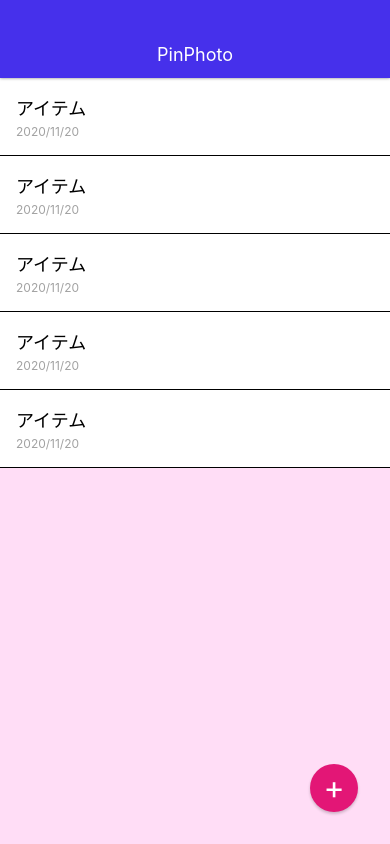
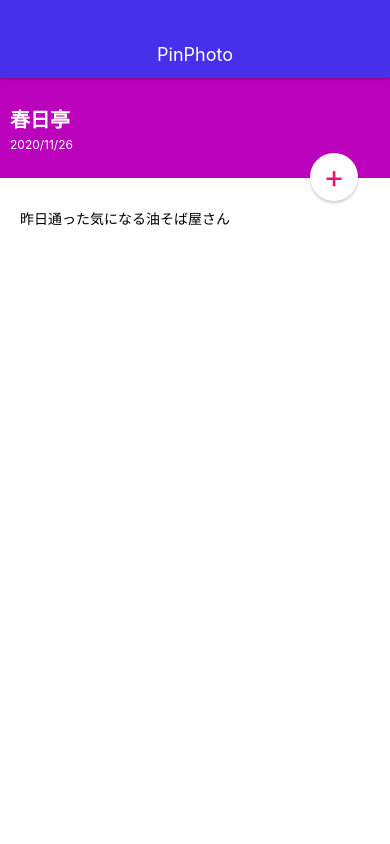
Before and after one commit to Mitsukiooka/pinphoto, a React Native app: screen / in a window 390 px wide. Built offline with nearby package versions, Linux system fonts and the light colour scheme.

Commit message:
edit style edit screen

```diff
--- a/App.js
+++ b/App.js
@@ -2,16 +2,14 @@
 import React from 'react';
 import { StyleSheet, View } from 'react-native';
 
-import PinPhoto from './src/components/PinPhoto';
 import Appbar from './src/components/Appbar';
-import CircleButton from './src/elements/CircleButton';
+import PinPhotoDetailScreen from './src/screens/PinPhotoDetailScreen';
 
 export default function App() {
   return (
     <View style={styles.container}>
       <Appbar />
-      <PinPhoto />
-      <CircleButton>+</CircleButton>
+      <PinPhotoDetailScreen />
     </View>
   );
 }
--- a/src/elements/CircleButton.js
+++ b/src/elements/CircleButton.js
@@ -3,9 +3,19 @@ import { StyleSheet, View, Text } from 'react-native';
 
 class CircleButton extends React.Component {
   render () {
+    const { style, color } = this.props;
+
+    let bgColor = '#e31676';
+    let textColor = '#fff';
+
+    if (color === 'white') {
+      bgColor = '#fff';
+      textColor = '#e31676';
+    }
+
     return (
-      <View style={styles.circleButton}>
-      <Text style={styles.circleButtonTitle}>
+      <View style={[styles.circleButton, style, {backgroundColor: bgColor}]}>
+      <Text style={[styles.circleButtonTitle, {color: textColor}]}>
         {this.props.children}
       </Text>
     </View>
@@ -20,7 +30,6 @@ const styles = StyleSheet.create({
     right: 32,
     width: 48,
     height: 48,
-    backgroundColor: '#e31676',
     borderRadius: 24,
     justifyContent: 'center',
     alignItems: 'center',
@@ -33,7 +42,6 @@ const styles = StyleSheet.create({
   circleButtonTitle: {
     fontSize: 32,
     lineHeight: 32,
-    color: '#fff'
   }
 });
 
--- /dev/null
+++ b/src/screens/PinPhotoDetailScreen.js
@@ -0,0 +1,62 @@
+import React from 'react';
+import { StyleSheet, View, Text } from 'react-native';
+import CircleButton from '../elements/CircleButton';
+
+class PinPhotoDetailScreen extends React.Component {
+  render () {
+    return (
+      <View style={styles.container}>
+        <View style={styles.PinPhotoHeader}>
+          <View>
+            <Text style={styles.PinPhotoHeaderTitle}>春日亭</Text>
+            <Text style={styles.PinPhotoHeaderDate}>2020/11/26</Text>
+          </View>
+        </View>
+
+        <View style={styles.PinPhotoContent}>
+          <Text>昨日通った気になる油そば屋さん</Text>
+        </View>
+
+        <CircleButton color='white' style={styles.editButton}>+</CircleButton>
+      </View>
+    );
+  }
+}
+
+const styles = StyleSheet.create ({
+  container: {
+    flex: 1,
+    width: '100%',
+  },
+  PinPhotoHeader: {
+    height: 100,
+    backgroundColor: '#BB01BB',
+    justifyContent: 'center',
+    padding: 10,
+  },
+  PinPhotoHeaderTitle: {
+    fontSize: 20,
+    fontWeight: 'bold',
+    color: '#fff',
+    marginBottom: 4,
+  },
+  PinPhotoHeaderDate: {
+    fontSize: 12,
+    color: '#ffff',
+  },
+  PinPhotoContent: {
+    paddingTop: 30,
+    paddingLeft: 20,
+    paddingRight: 20,
+    paddingBottom: 20,
+    backgroundColor: '#fff',
+    flex: 1,
+  },
+  editButton: {
+    top: 75,
+
+  },
+});
+
+
+export default PinPhotoDetailScreen;
```
Also changed, not shown: src/screens/PinPhotoScreen.js (added, +25 -0 lines).
